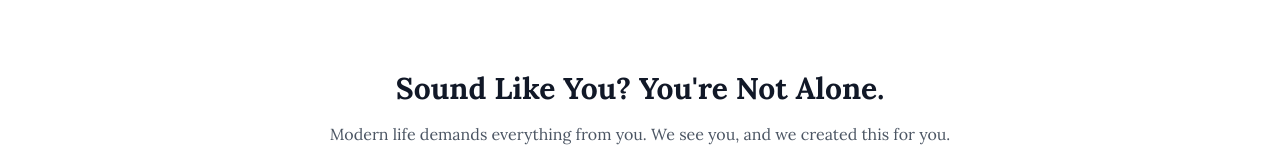
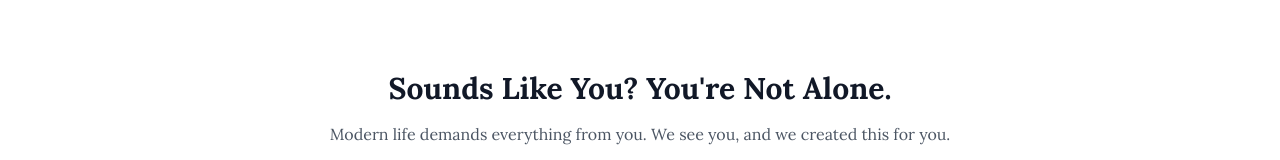
Before and after one commit to mjrrradasd/jeju-mornings-landing, a React (Vite) app: page / in a window 1280 px wide. Shown: the part 502-662 px from the top of the page. Built offline with nearby package versions, Linux system fonts and the light colour scheme.

Commit message:
Update App.jsx

```diff
--- a/src/App.jsx
+++ b/src/App.jsx
@@ -116,7 +116,7 @@ export default function JejuMorningsLandingPage() {
       <section className="py-20">
         <div className="max-w-7xl mx-auto px-6">
           <h2 className="text-3xl font-bold text-center mb-4 text-gray-900">
-            Sound Like You? You're Not Alone.
+            Sounds Like You? You're Not Alone.
           </h2>
           <p className="text-center text-gray-600 mb-12 max-w-2xl mx-auto">
             Modern life demands everything from you. We see you, and we created
```
